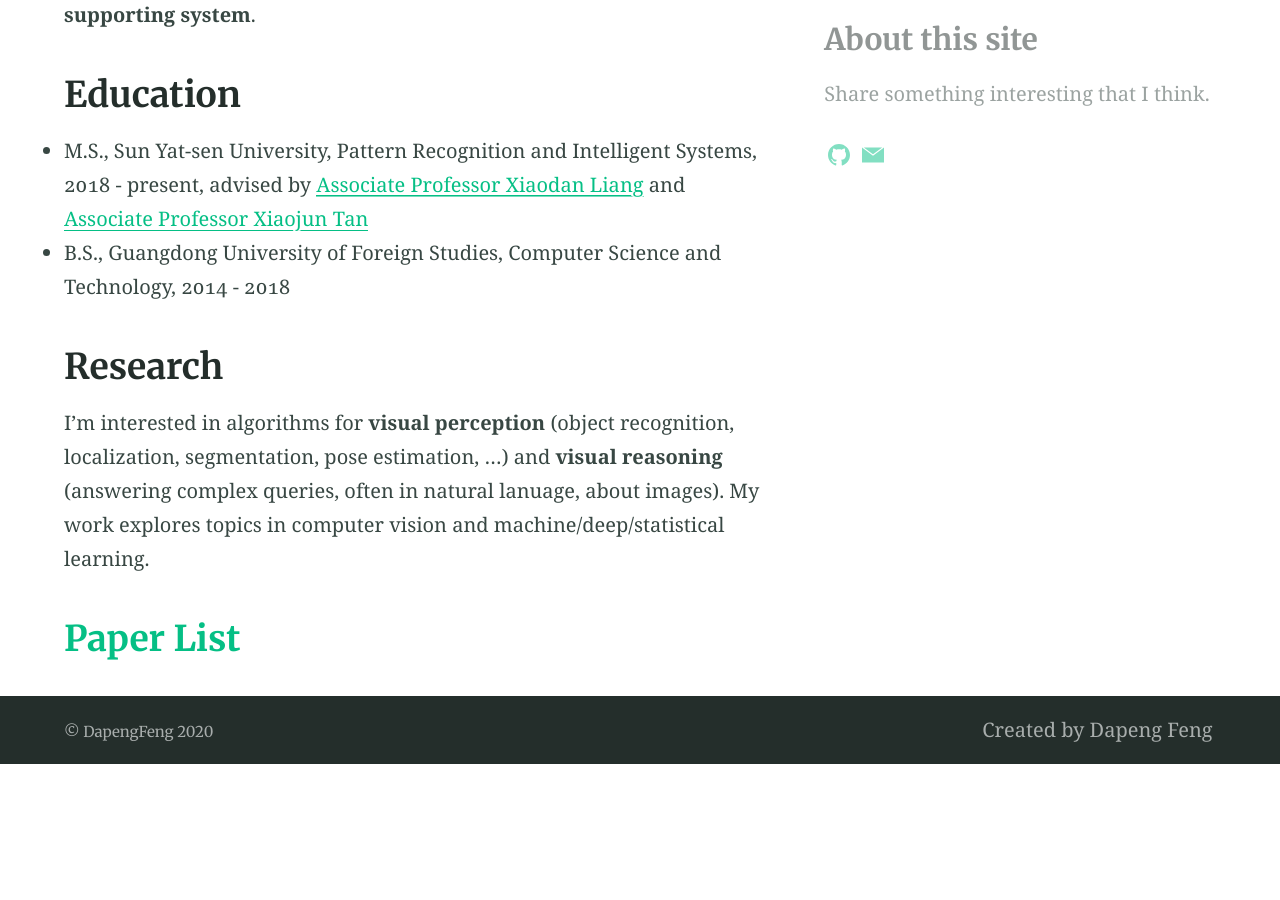
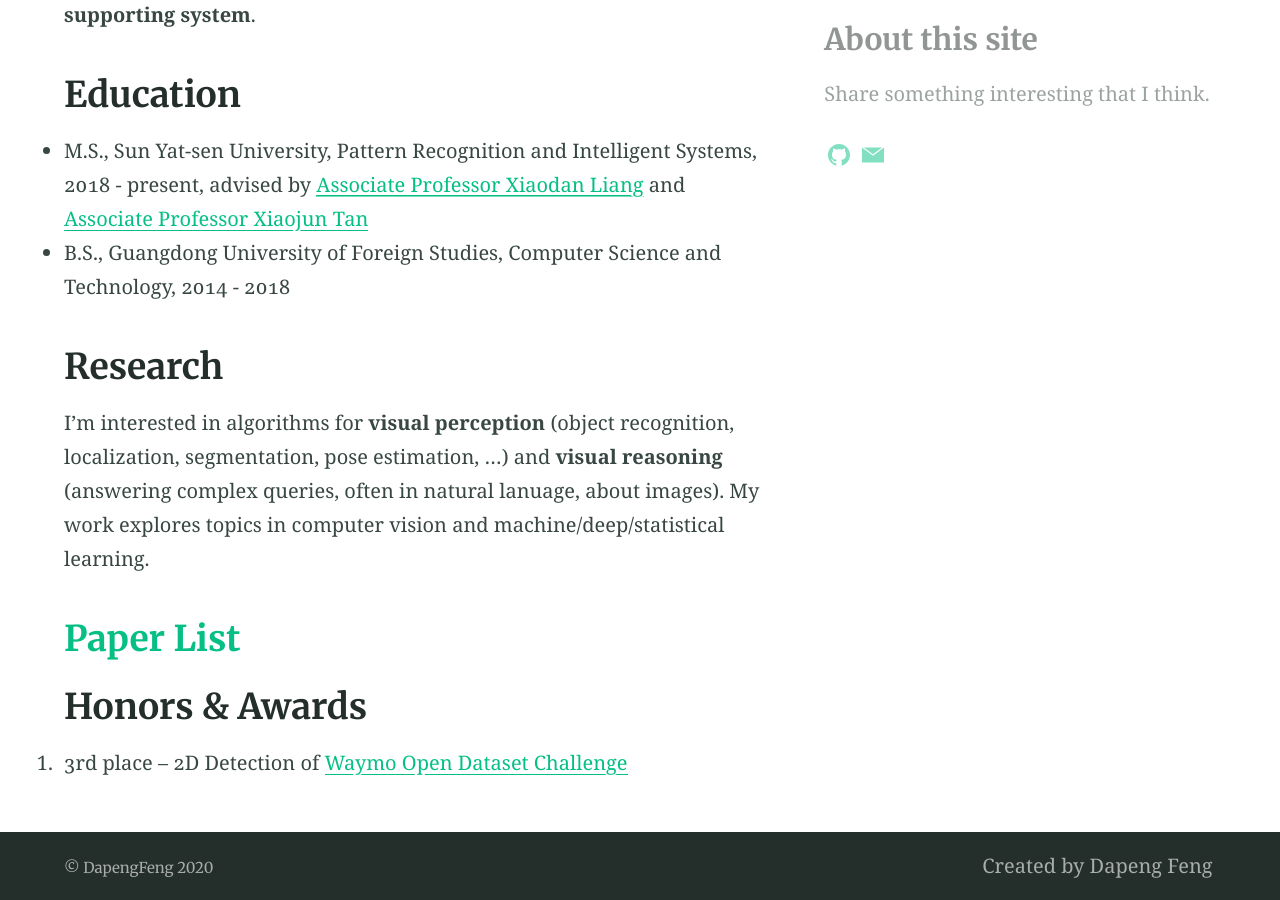
Before and after one commit to DapengFeng/dapengfeng.github.io, a Jekyll site: the page built from index.md, in a window 1280 px wide and 900 px high, scrolled down 650 px. Built offline with Jekyll 4.4.1, drawn with Linux system fonts in a browser that asks for light colours; our own code applies the rules of GitHub Pages for plain Markdown files; a script that is not in the unit is left out; before the commit the page ends 1414 px from its top, so only the background shows below that.

Commit message:
update:2020-06-18

```diff
--- a/index.md
+++ b/index.md
@@ -17,6 +17,9 @@ I'm interested in algorithms for **visual perception** (object recognition, loca
 
 ## [Paper List](/assets/references.pdf)
 
+## Honors & Awards
+1. 3rd place – 2D Detection of [Waymo Open Dataset Challenge](https://waymo.com/open/challenges/2d-detection/#)
+
 <!-- {% include map.html id="1x-nqIbuaL_6vbzxepFjZA_dB8PNN8p9N"
 z="12"
 title="Sun Yat-sen University" %} -->
```
